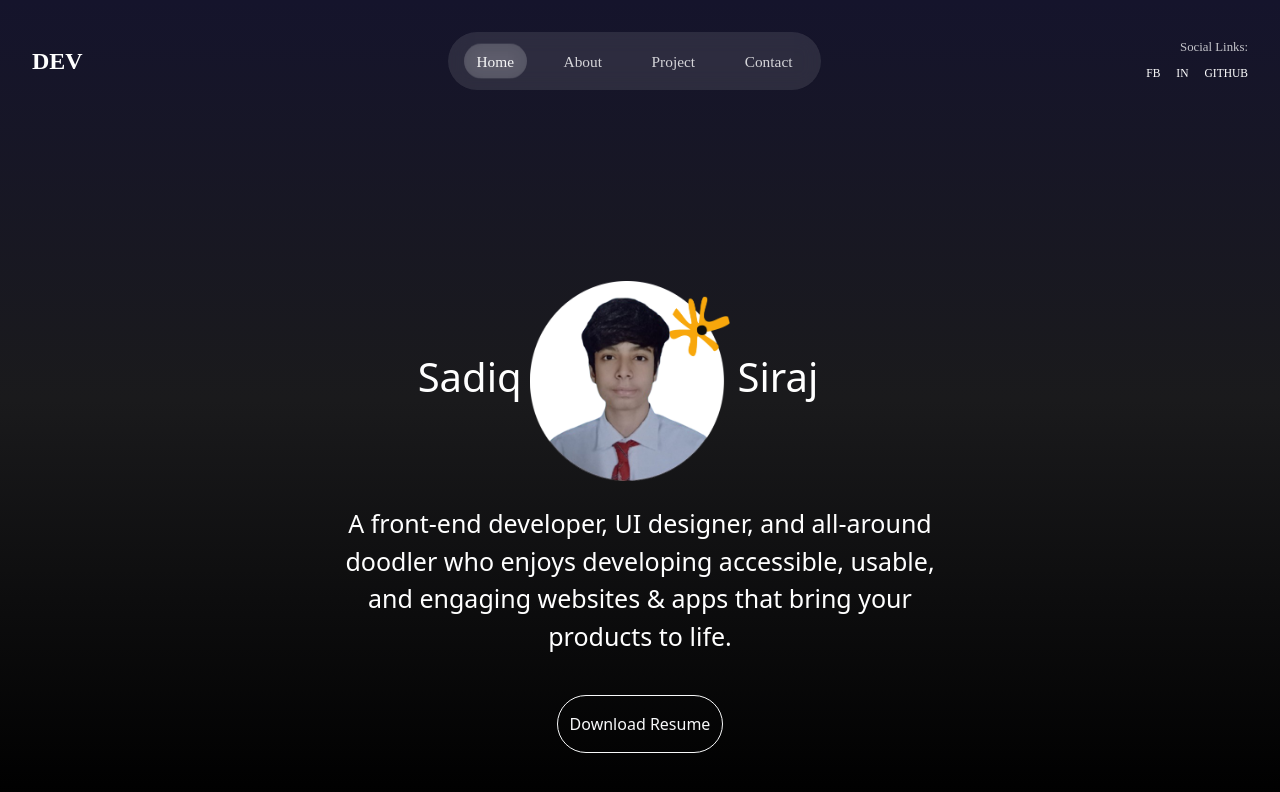
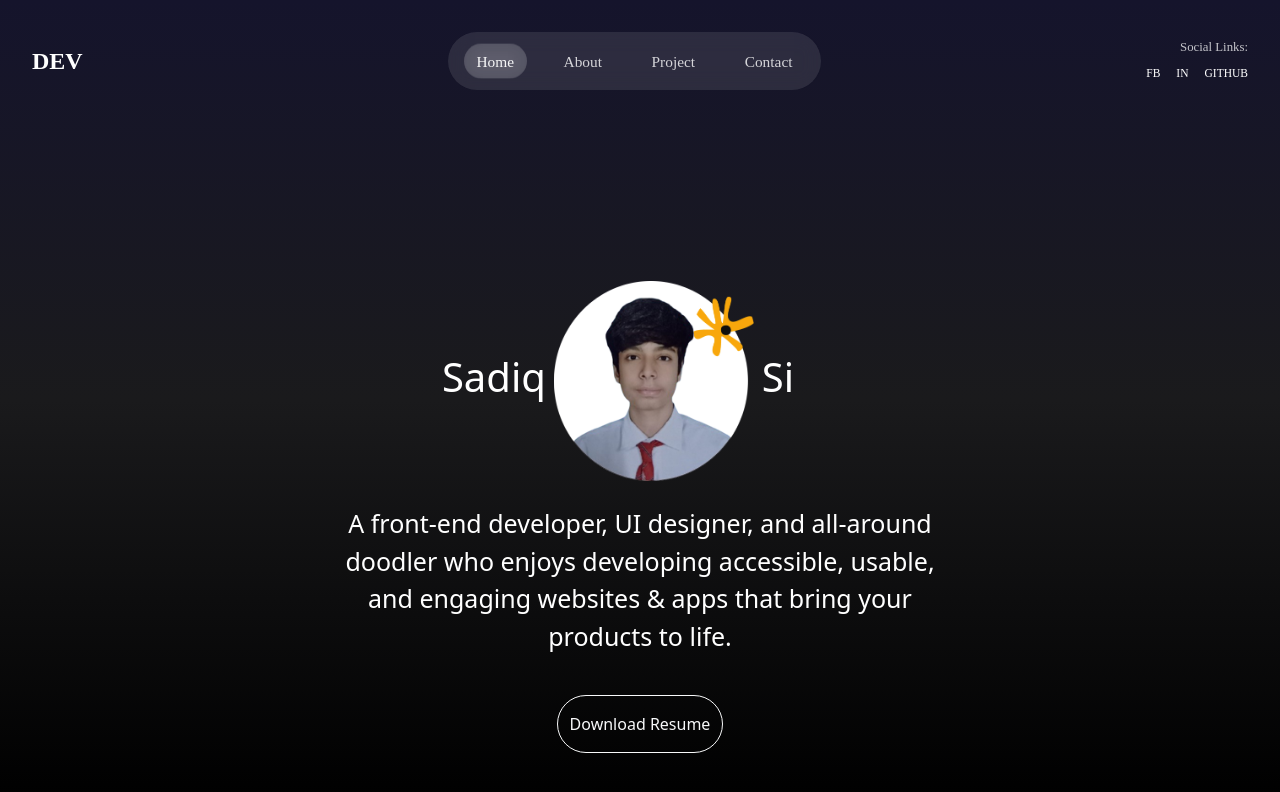
Before and after one commit to privsaaaa44/Portfolio, a React (Vite) app: page / in a window 1280 px wide. Shown: the top 792 px of the page. Built offline with nearby package versions, Linux system fonts and the light colour scheme.

Commit message:
checking

```diff
--- a/src/components/Home.jsx
+++ b/src/components/Home.jsx
@@ -71,7 +71,7 @@ const Home = () => {
           Sadiq
           <span>
             <img className="img1 ms-2 align-middle" src={F3} alt="F" />
-            <span className="name ms-2">Siraj</span>
+            <span className="name ms-2">Si</span>
           </span>
         </h1>
         <p className="text-white mt-3 mx-auto" style={{ maxWidth: "600px" }}>
```
